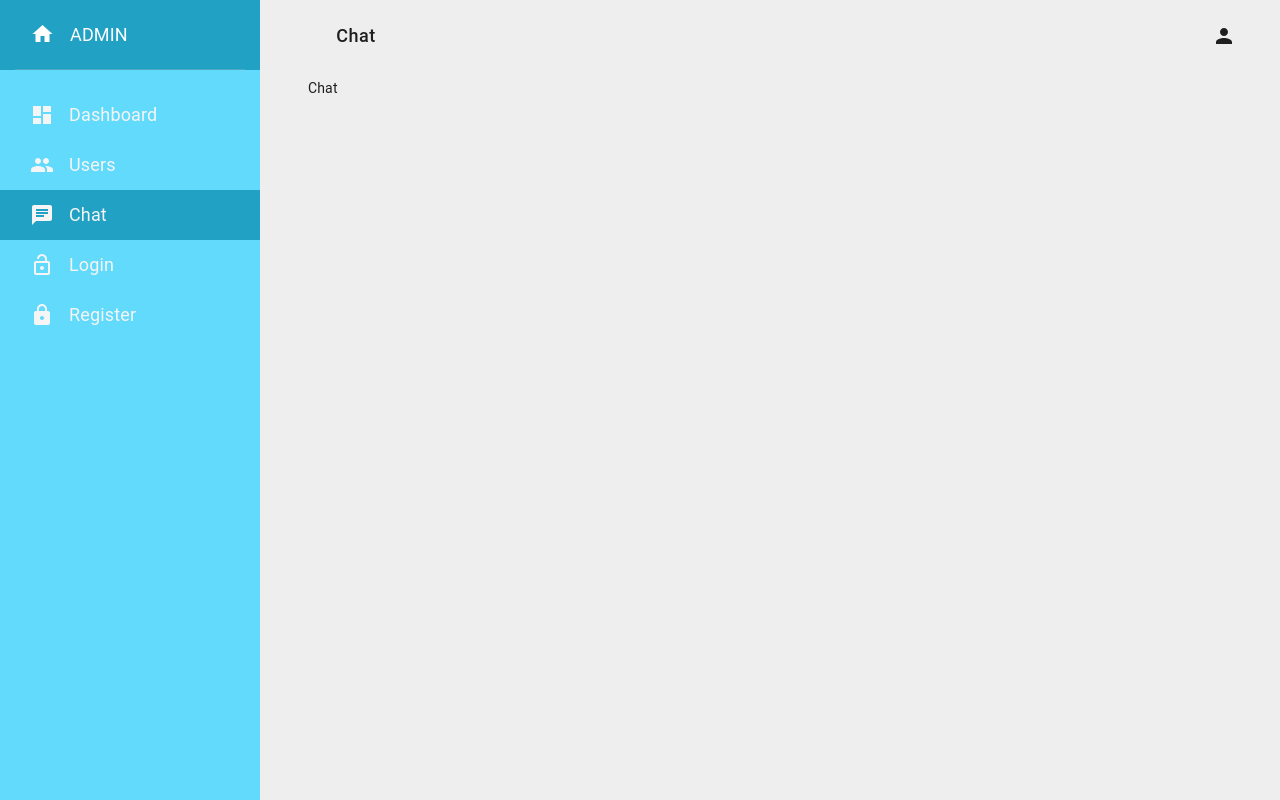
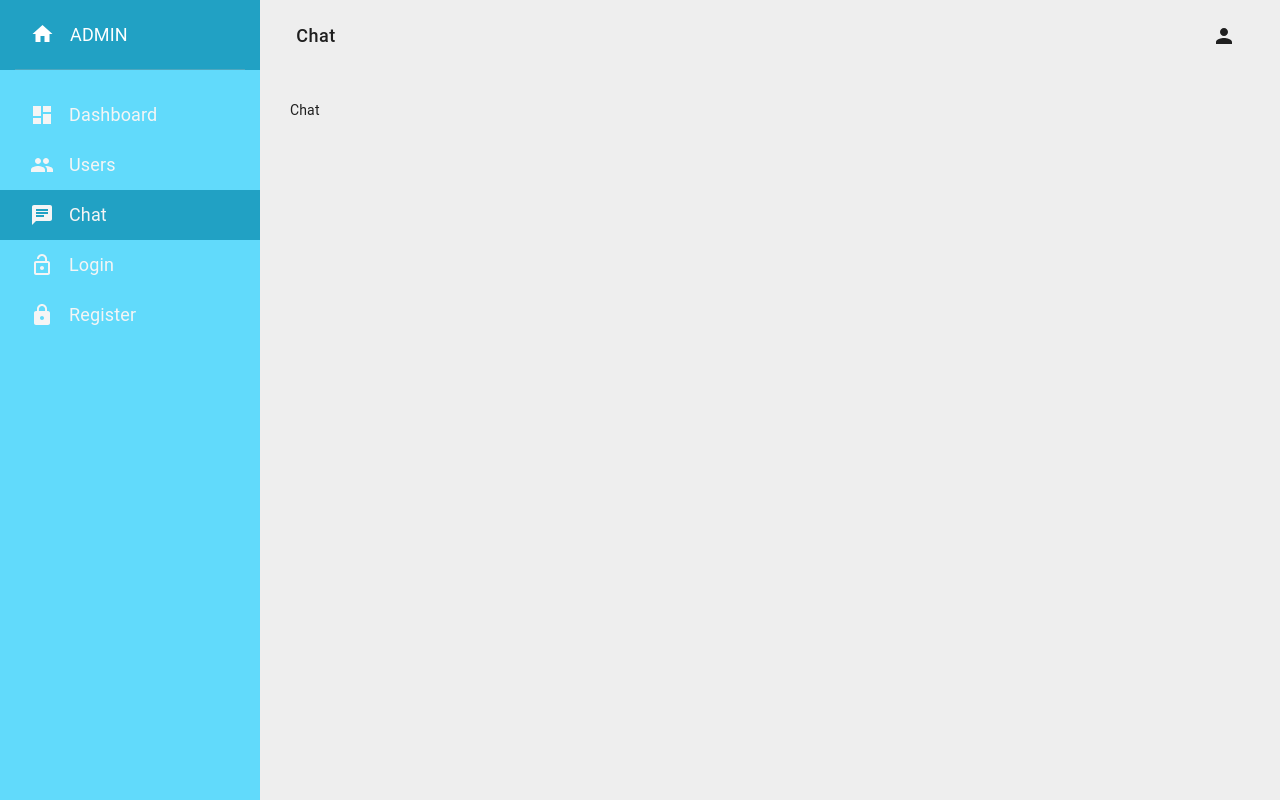
Before and after one commit to TapiwaMahachi/frontend-admin, a React (Create React App) app: page /admin/chat in a window 1280 px wide. Built offline with nearby package versions, Linux system fonts and the light colour scheme; sample sign-in values are in the browser's storage.

Commit message:
:zap: redesign the main layout

```diff
--- a/src/layouts/Admin.tsx
+++ b/src/layouts/Admin.tsx
@@ -1,5 +1,6 @@
 import React from 'react';
 import { Switch, Route } from 'react-router-dom';
+import { withStyles, WithStyles } from '@material-ui/core/styles';
 
 import Navbar from '../components/Navbars/Navbar';
 import Sidebar from '../components/Sidebar/Sidebar';
@@ -7,8 +8,7 @@ import Sidebar from '../components/Sidebar/Sidebar';
 import adminStyles from './AdminStyles';
 import routes from '../routes';
 
-function Admin(): React.ReactElement {
-  const classes = adminStyles();
+function Admin({ classes }: WithStyles): React.ReactElement {
   const [open, setOpen] = React.useState(false);
 
   const handleDrawerToggle = (): void => {
@@ -28,6 +28,7 @@ function Admin(): React.ReactElement {
           routes={routes}
         />
         <div className={classes.content}>
+          <div className={classes.container}>
             <Switch>
               {routes.filter((props) => props.layout === '/admin')
                 .map((prop) => (
@@ -42,7 +43,8 @@ function Admin(): React.ReactElement {
           </div>
         </div>
       </div>
+    </div>
   );
 }
 
-export default Admin;
+export default withStyles(adminStyles)(Admin);
--- a/src/layouts/AdminStyles.tsx
+++ b/src/layouts/AdminStyles.tsx
@@ -1,24 +1,31 @@
-import { makeStyles } from '@material-ui/core';
+import { createStyles, StyleRules, Theme } from '@material-ui/core/styles';
+import { drawerWidth, container } from '../globalStyles';
 
-const adminStyles = makeStyles((theme) => ({
+const adminStyles = ({ breakpoints }: Theme)
+  : StyleRules<string> => createStyles({
   wrapper: {
     position: 'relative',
     top: 0,
     height: '100vh',
   },
   mainPanel: {
-    width: 'calc(100% - 300px)',
+    [breakpoints.up('md')]: {
+      width: `calc(100% - ${drawerWidth}px)`,
+    },
+    overflow: 'auto',
+    width: '100%',
+    overflowScrolling: 'touch',
     position: 'relative',
     float: 'right',
-    minHeight: '100vh',
+    maxHeight: '100%',
     top: 0,
   },
   content: {
-    width: '100%',
-    height: '100%',
-    padding: theme.spacing(1),
+    padding: '30px 15px',
+    minHeight: 'calc(100vh - 123px)',
     marginTop: '70px',
   },
-}));
+  container,
+});
 
 export default adminStyles;
```
Lines whose indentation alone changed are shown as unchanged.
